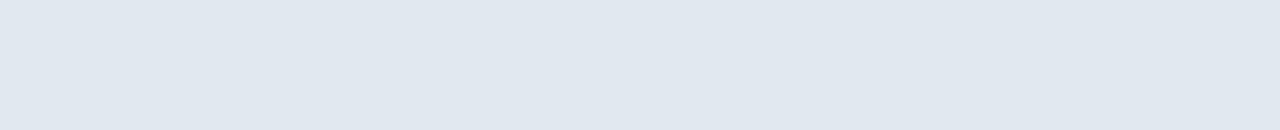
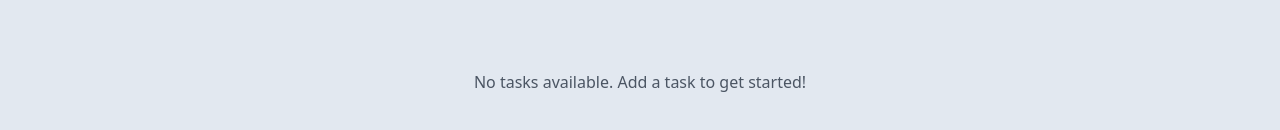
Before and after one commit to rakeshdeka/todo-app, a React (Vite) app: page / in a window 1280 px wide. Shown: the part 444-574 px from the top of the page. Built offline with nearby package versions, Linux system fonts and the light colour scheme; no server answers.

Commit message:
add no task msg

```diff
--- a/src/HomePage.jsx
+++ b/src/HomePage.jsx
@@ -12,7 +12,6 @@
   const [description, setDescription] = useState("");
   const [openSignInModal, setOpenSignInModal] = useState(false);
   console.log("todos......", todos);
-
 
   const handleTitleChange = (event) => {
     setTitle(event.target.value);
@@ -73,8 +72,11 @@
 
             {/* task card container */}
             <div className="w-[95%] h-[70%] flex justify-center items-center">
-              {/* incomplete task */}
-              <TodoTask values={todos} />
+              {todos.length === 0 ? (
+                <p className="text-gray-600">No tasks available. Add a task to get started!</p>
+              ) : (
+                <TodoTask values={todos} />
+              )}
             </div>
           </div>
           {/* <Footer /> */}
```
Also changed, not shown: src/API/Context/todoContext.jsx (line endings or trailing spaces).
